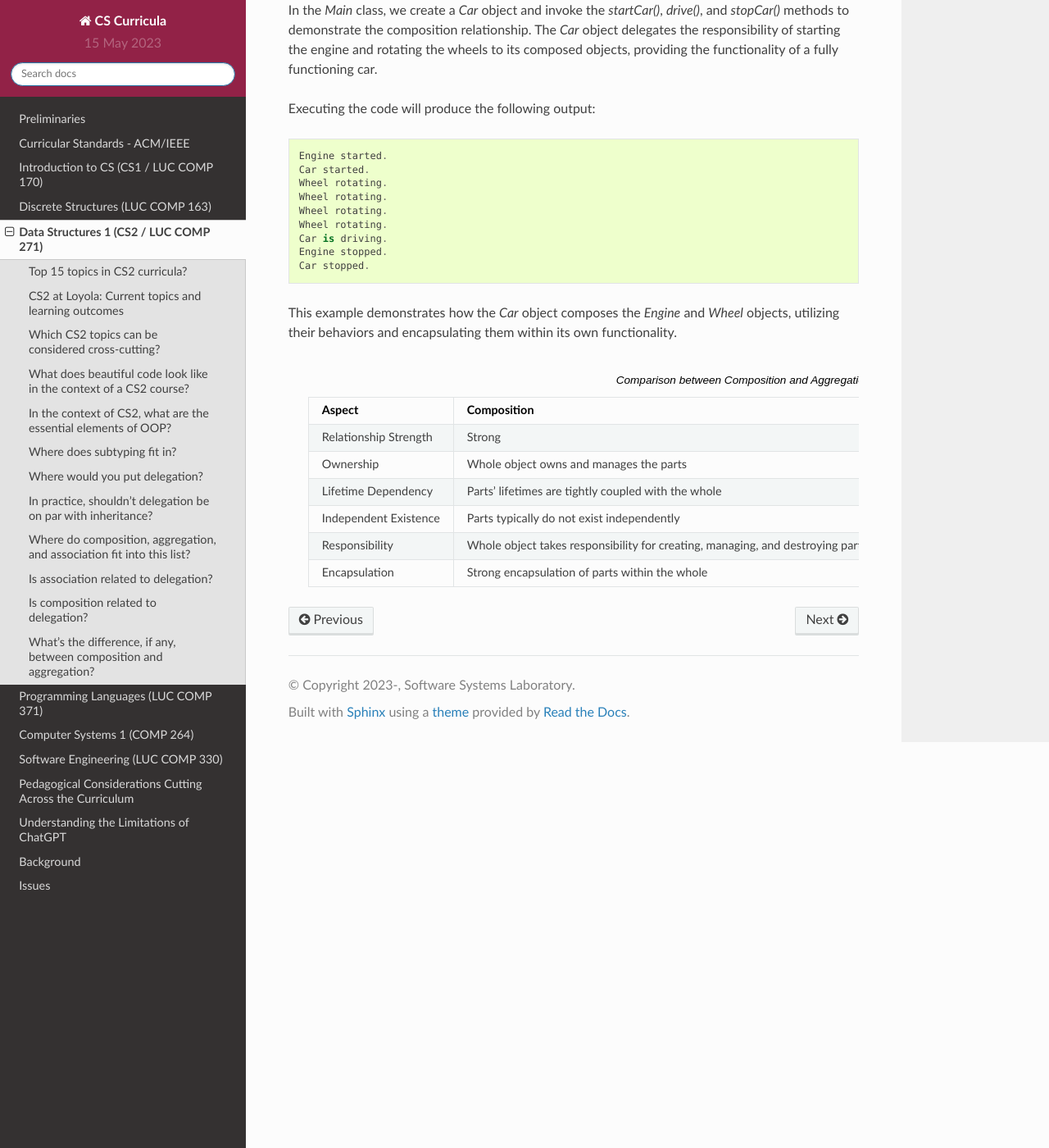
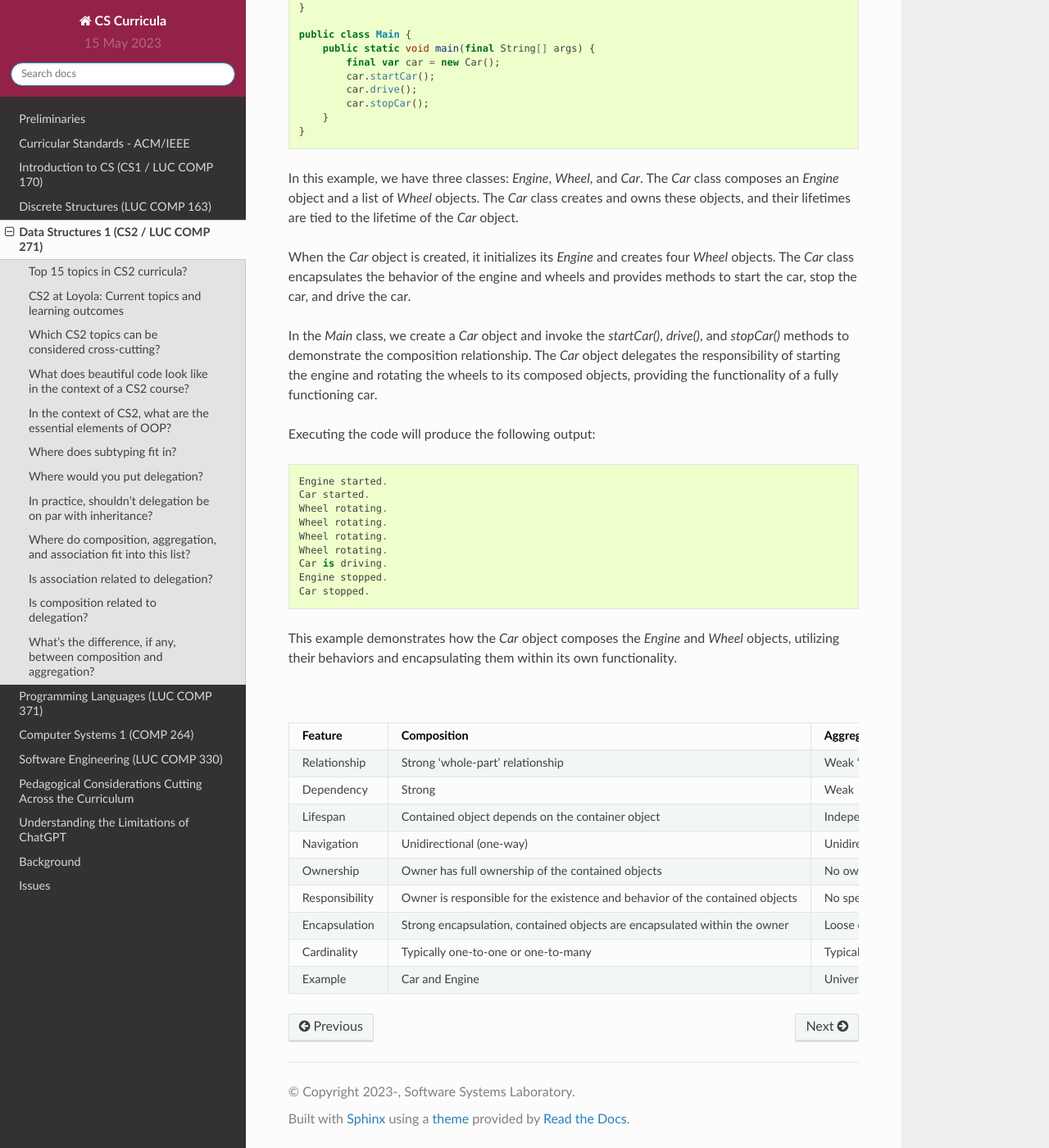
Before and after one commit to LoyolaChicagoBooks/curricula, a Sphinx documentation site: the page built from source/15-cs2/content.rst, in a window 1280 px wide and 1400 px high, scrolled down 11987 px. Shown: the whole window at 82% size. Built offline with Sphinx 7.4.7 and the Read the Docs theme 2.0.0, drawn with Linux system fonts in a browser that asks for light colours; some of the changed text lies outside the part shown.

Commit message:
improved table of object relationships, added table of type hierarchies
Signed-off-by: Konstantin Läufer <laufer@cs.luc.edu>

```diff
--- a/source/15-cs2/content.rst
+++ b/source/15-cs2/content.rst
@@ -138,6 +138,21 @@
 Subtyping enables polymorphism and supports the "is-a" relationship between classes. It allows objects of a derived class to be treated as objects of their parent class, providing flexibility and extensibility in program design. By leveraging subtyping, code can be written in a way that is more generic and adaptable to different types of objects.
 
 In the context of CS2, subtyping is a significant aspect of understanding inheritance and polymorphism. It enables students to create class hierarchies, define relationships between classes, and utilize the principles of code reuse and abstraction. By grasping the concept of subtyping, students can effectively design and implement object-oriented programs that utilize inheritance and polymorphism to their full potential.
+
+
+.. csv-table:: Comparison between type hierarchy relationships
+    :header: "Feature", "Subtyping", "Inheritance"
+    :widths: 25, 25, 25
+
+    "Relationship", "Is-a relationship between types", "Mechanism for code reuse and specialization"
+    "Nature", "Defines a subtype-supertype relationship", "Defines a relationship for inheriting attributes and behaviors"
+    "Polymorphism", "Enables substitution of subtypes for supertypes", "Enables runtime polymorphism and method overriding"
+    "Extensibility", "Allows adding new subtypes to the hierarchy", "Supports extension of existing classes through subclassing"
+    "Code Reuse", "Facilitates reuse of behavior and interface from supertype", "Allows inheriting methods and fields from superclass"
+    "Method Overriding", "Enables subclass to provide its own implementation of inherited methods", "Provides the ability to override superclass methods"
+    "Specialization", "Refines and specializes behavior and characteristics of supertype", "Allows creating specialized versions of a generalized superclass"
+    "Hierarchy Structure", "Forms a hierarchy of related types based on subtyping", "Organizes classes in a hierarchical structure based on inheritance"
+    "Example", "Animal and Dog (A dog is an animal)", "Vehicle and Car (A car inherits attributes and behaviors from the vehicle)"
 
 
 Where would you put delegation?
@@ -370,15 +385,19 @@
 This example demonstrates how the `Car` object composes the `Engine` and `Wheel` objects, utilizing their behaviors and encapsulating them within its own functionality.
 
 
-   .. csv-table:: Comparison between Composition and Aggregation
-      :header: "Aspect", "Composition", "Aggregation"
-      :widths: 20, 40, 40
+.. csv-table:: Comparison among object relationships
+    :header: "Feature", "Composition", "Aggregation", "Association"
+    :widths: 25, 25, 25, 25
 
-      "Relationship Strength", "Strong", "Weak"
-      "Ownership", "Whole object owns and manages the parts", "Parts are not owned by the aggregate"
-      "Lifetime Dependency", "Parts' lifetimes are tightly coupled with the whole", "Parts can exist independently of the aggregate"
-      "Independent Existence", "Parts typically do not exist independently", "Parts can exist outside of the aggregate"
-      "Responsibility", "Whole object takes responsibility for creating, managing, and destroying parts", "Parts have their own behavior and responsibilities"
-      "Encapsulation", "Strong encapsulation of parts within the whole", "Looser encapsulation with more independence for parts"
+    "Relationship", "Strong 'whole-part' relationship", "Weak 'whole-part' relationship", "Semantically related but independent"
+    "Dependency", "Strong", "Weak", "Weak"
+    "Lifespan", "Contained object depends on the container object", "Independent object can exist independently", "Independent object can exist independently"
+    "Navigation", "Unidirectional (one-way)", "Unidirectional (one-way)", "Bidirectional (two-way)"
+    "Ownership", "Owner has full ownership of the contained objects", "No ownership relationship, objects can exist independently", "No ownership relationship, objects can exist independently"
+    "Responsibility", "Owner is responsible for the existence and behavior of the contained objects", "No specific responsibility for the lifecycle of the aggregated objects", "No specific responsibility for the associated objects"
+    "Encapsulation", "Strong encapsulation, contained objects are encapsulated within the owner", "Loose encapsulation, aggregated objects are not encapsulated within the owner", "Loose encapsulation, associated objects are not encapsulated within each other"
+    "Cardinality", "Typically one-to-one or one-to-many", "Typically one-to-many or many-to-many", "Can be one-to-one, one-to-many, or many-to-many"
+    "Example", "Car and Engine", "University and Student", "Teacher and Student"
+
 
 ..   You can copy this ReST table code and include it in your Sphinx document. Feel free to adjust the table headers, widths, or content as needed.
```
